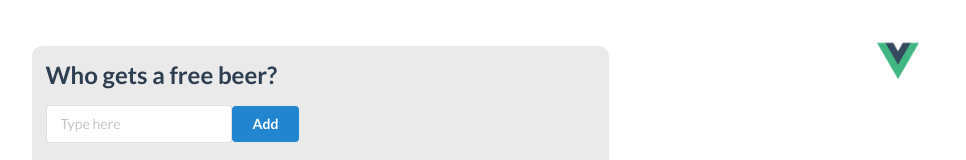
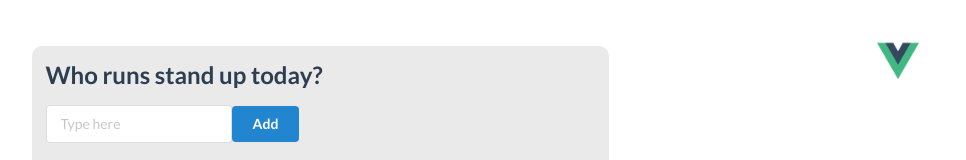
Before and after one commit to alessiochiffi/vue-3-spinner, a Vue app: page / in a window 1280 px wide. Shown: the top 160 px of the page, without its empty margins (31-997 px from the left). Built offline with nearby package versions, Linux system fonts and the light colour scheme.

Commit message:
vue spinner

```diff
--- a/src/components/Title.vue
+++ b/src/components/Title.vue
@@ -19,12 +19,13 @@
 </template>
 
 <script>
-import { reactive, watch } from 'vue';
+import { reactive, watch, onMounted } from 'vue';
+import { setQuestion, getQuestion } from '../composable/useWheel';
 
 export default {
   setup() {
     const titleState = reactive({
-      title: 'Who gets a free beer?',
+      title: getQuestion(),
       isEditing: false,
     });
 
@@ -34,6 +35,11 @@ export default {
 
     watch(titleState, (newState, oldState) => {
       console.log(titleState, newState, oldState);
+      setQuestion(titleState.title);
+    });
+
+    onMounted(() => {
+      setQuestion(titleState.title);
     });
 
     return {
--- a/src/components/Wheel.vue
+++ b/src/components/Wheel.vue
@@ -19,10 +19,10 @@
       class="custom-modal modal-mask"
       id="modalSpinwheel"
     >
-      <div v-if="!state.wheelSpinning">
-        <h2>Yay the winner is</h2>
-        <h1>{{ state.prizeName }}!</h1>
-        <span @click="[(state.modalPrize = false)]">X</span>
+      <div v-if="!state.wheelSpinning" class="winner">
+        <h2>{{ state.question }}</h2>
+        <h1>🎉 {{ state.prizeName }}!</h1>
+        <span @click="[(state.modalPrize = false)]">X close</span>
       </div>
     </div>
   </section>
@@ -31,7 +31,7 @@
 <script>
 import { onMounted, reactive, watch } from 'vue';
 import * as Winwheel from '../assets/winwheel.min.js';
-import { useWheel, loadSlices } from '../composable/useWheel';
+import { useWheel, loadSlices, getQuestion } from '../composable/useWheel';
 
 export default {
   name: 'Wheel',
@@ -45,6 +45,7 @@ export default {
       wheelPower: 2,
       wheelSpinning: false,
       added: false,
+      question: '',
       WinWheelOptions: {
         textFontSize: 14,
         outterRadius: 310,
@@ -105,15 +106,12 @@ export default {
 
     function onFinishSpin(indicatedSegment) {
       state.prizeName = indicatedSegment.text;
-      // setWinner(state.prizeName);
       showPrize();
     }
 
-    watch(useWheel.state, (newSlice, prevSlice) => {
-      console.log('state changed');
-      console.log(prevSlice);
+    watch(useWheel.state, (newSlice) => {
       regenerateWheel(newSlice);
-
+      state.question = getQuestion();
       state.modalPrize = false;
     });
 
@@ -133,3 +131,9 @@ export default {
   },
 };
 </script>
+
+<style>
+.winner {
+  margin-top: 40px;
+}
+</style>
--- a/src/composable/useWheel.js
+++ b/src/composable/useWheel.js
@@ -1,6 +1,7 @@
 import { reactive } from 'vue';
 
 let state = reactive({
+  question: 'Who runs stand up today?',
   segments: [],
   winner: '',
 });
@@ -28,10 +29,27 @@ export function setWinner(winner) {
   return (state.winner = winner);
 }
 
+export function getQuestion() {
+  const localQuestion = localStorage.getItem('question');
+
+  if (localQuestion) {
+    return localQuestion;
+  } else {
+    return state.question;
+  }
+}
+
+export function setQuestion(question) {
+  localStorage.setItem('question', question);
+  return (state.question = question);
+}
+
 export const useWheel = {
   state,
   updateSlices,
   loadSlices,
   getWinner,
   setWinner,
+  getQuestion,
+  setQuestion,
 };
```
